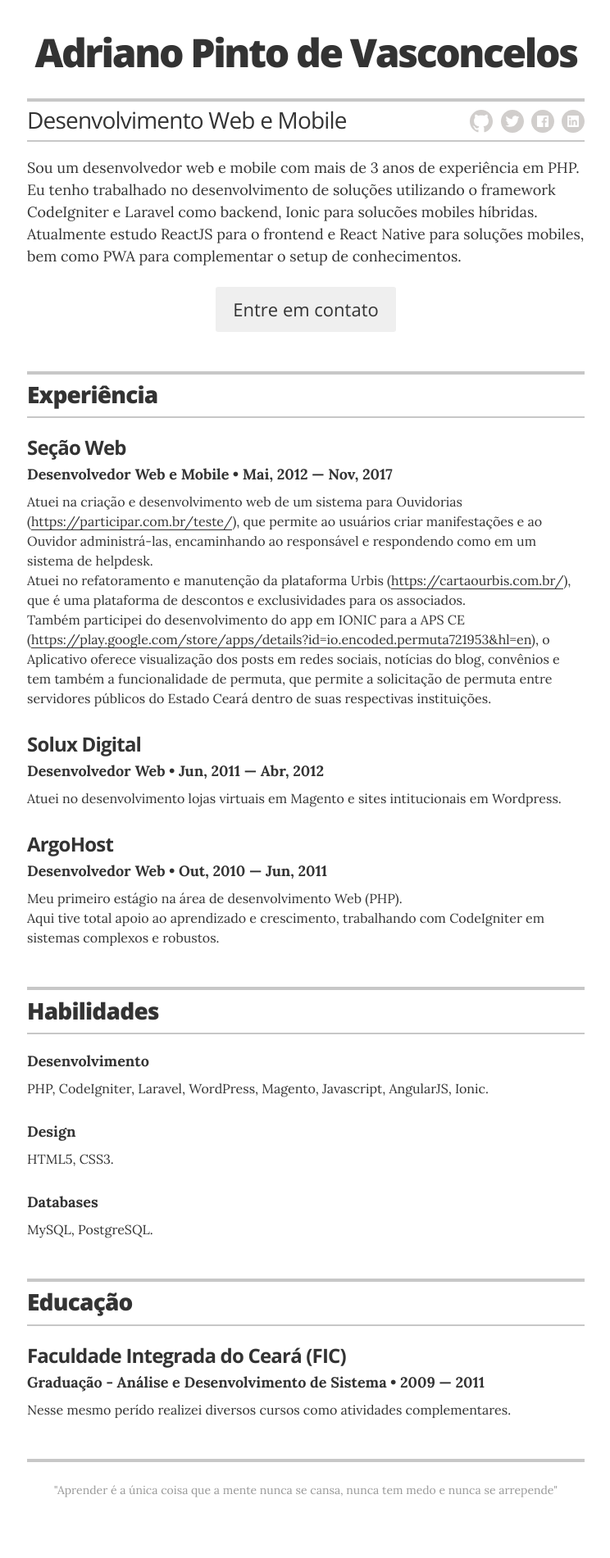
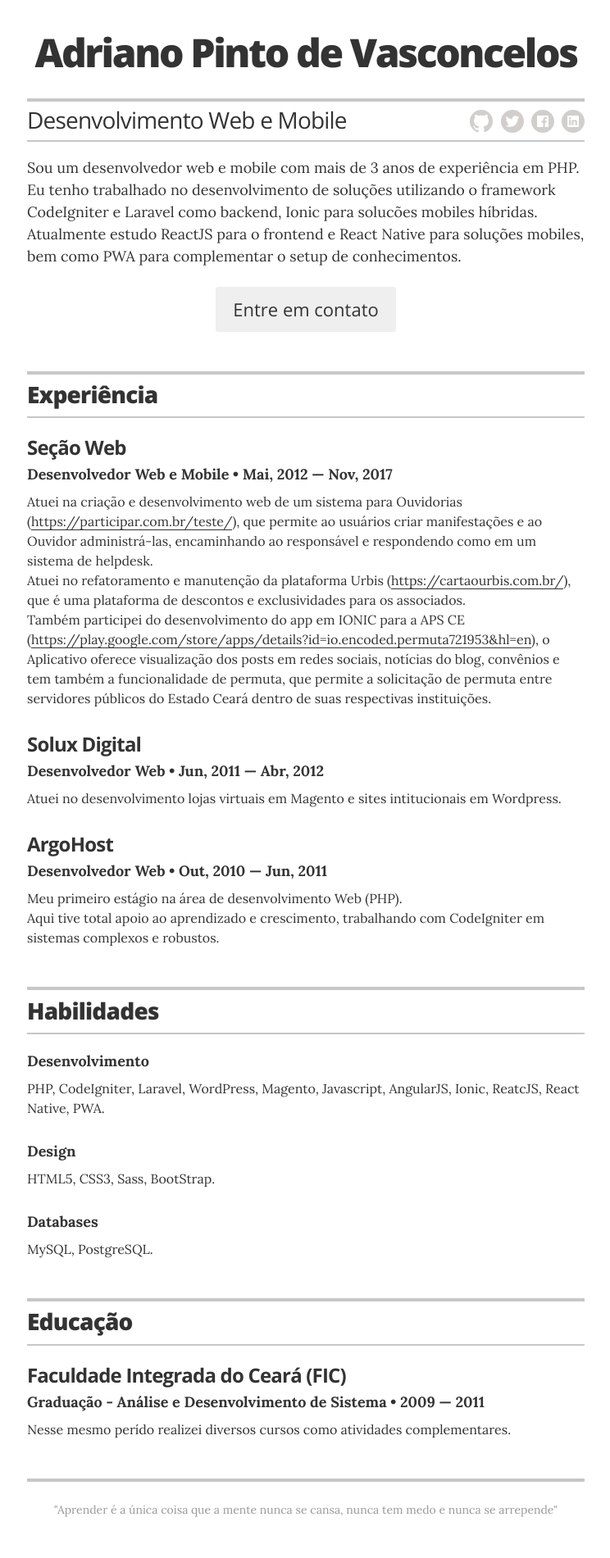
Before and after one commit to adrpnt/adrpnt.github.io, a Jekyll site: the page built from index.html, in a window 1280 px wide. Shown: the whole page at 82% size, without its empty margins (267-1011 px from the left). Built offline with Jekyll 4.4.1, drawn with Linux system fonts in a browser that asks for light colours; before the commit the page ends 1877 px from its top, so only the background shows below that.

```diff
--- a/_layouts/resume.html
+++ b/_layouts/resume.html
@@ -114,12 +114,12 @@
 
         <div class="resume-item">
           <h4 class="resume-item-details">Desenvolvimento</h4>
-          <p class="resume-item-copy">PHP, CodeIgniter, Laravel, WordPress, Magento, Javascript, AngularJS, Ionic.</p>
+          <p class="resume-item-copy">PHP, CodeIgniter, Laravel, WordPress, Magento, Javascript, AngularJS, Ionic, ReatcJS, React Native, PWA.</p>
         </div>
 
         <div class="resume-item">
           <h4 class="resume-item-details">Design</h4>
-          <p class="resume-item-copy">HTML5, CSS3.</p>
+          <p class="resume-item-copy">HTML5, CSS3, Sass, BootStrap.</p>
         </div>
 
         <div class="resume-item">
```
